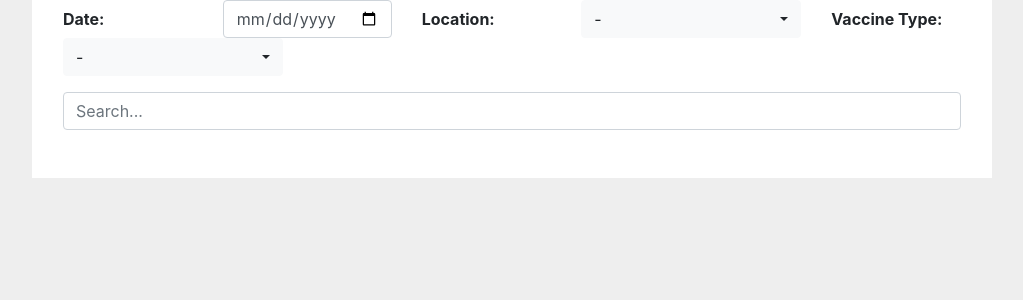
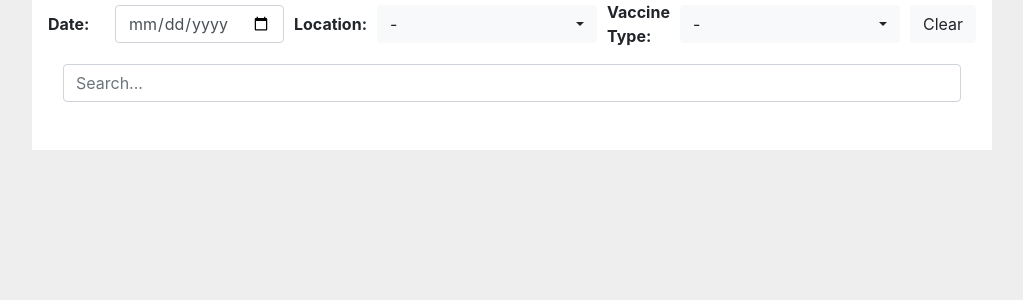
Before and after one commit to panargirakis/Vaccine_Management_System_DBMS, a Flask app: template flaskr/templates/auth/schedule_appt.html in a window 1280 px wide. Shown: the part 133-433 px from the top of the page, without its empty margins (128-1151 px from the left). Run offline with Flask 2, Linux system fonts and the light colour scheme; the template is opened without the code that fills it, so the values that code supplies are empty; some libraries are stand-ins or nearby versions.

Commit message:
added clear button for filters

```diff
--- a/flaskr/templates/auth/schedule_appt.html
+++ b/flaskr/templates/auth/schedule_appt.html
@@ -36,17 +36,13 @@
     font-size: 17px;
     }
 
-    #filter{
-        background-color: #cccccc;
-        width: 70px;
-    }
     </style>
 {% endblock %}
 
 {% block content %}
-    <div class="input-group">
+    <div class="form-row">
 
-        <label for="Date" class="col my-auto">Date:</label>
+            <label for="date" class="col my-auto">Date:</label>
          <div  class="col my-auto">
             <input type="date" id="date" name="date" class="form-control my-auto">
         </div>
@@ -69,6 +65,10 @@
                   <option value="{{ vc }}">{{ vc }} </option>
                 {% endfor %}
             </select>
+        </div>
+
+        <div  class="col my-auto">
+            <button id="clear" type="button" class="btn btn-light" onclick="clearAll()">Clear</button>
         </div>
 
     </div>
@@ -125,4 +125,16 @@
       }
     }
     </script>
+
+    <script>
+    function clearAll() {
+      // Declare variables
+      document.getElementById("search").value = '';
+      document.getElementById("date").value = '';
+      document.getElementById("location").selectedIndex = 0;
+      document.getElementById("vctype").selectedIndex = 0;
+      $('.selectpicker').selectpicker("refresh");
+      search_func();
+    }
+    </script>
 {% endblock %}
```
Lines whose indentation alone changed are shown as unchanged.
